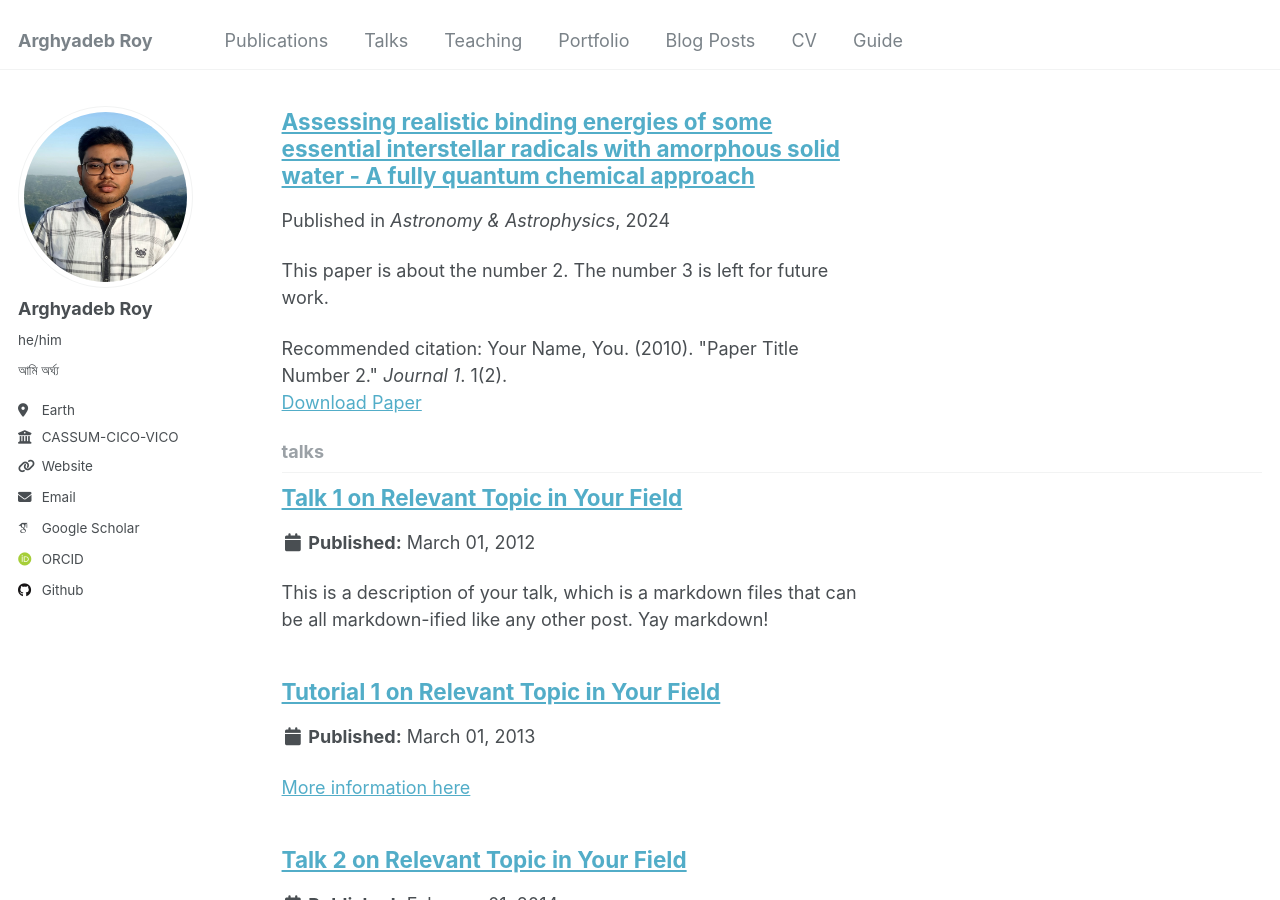
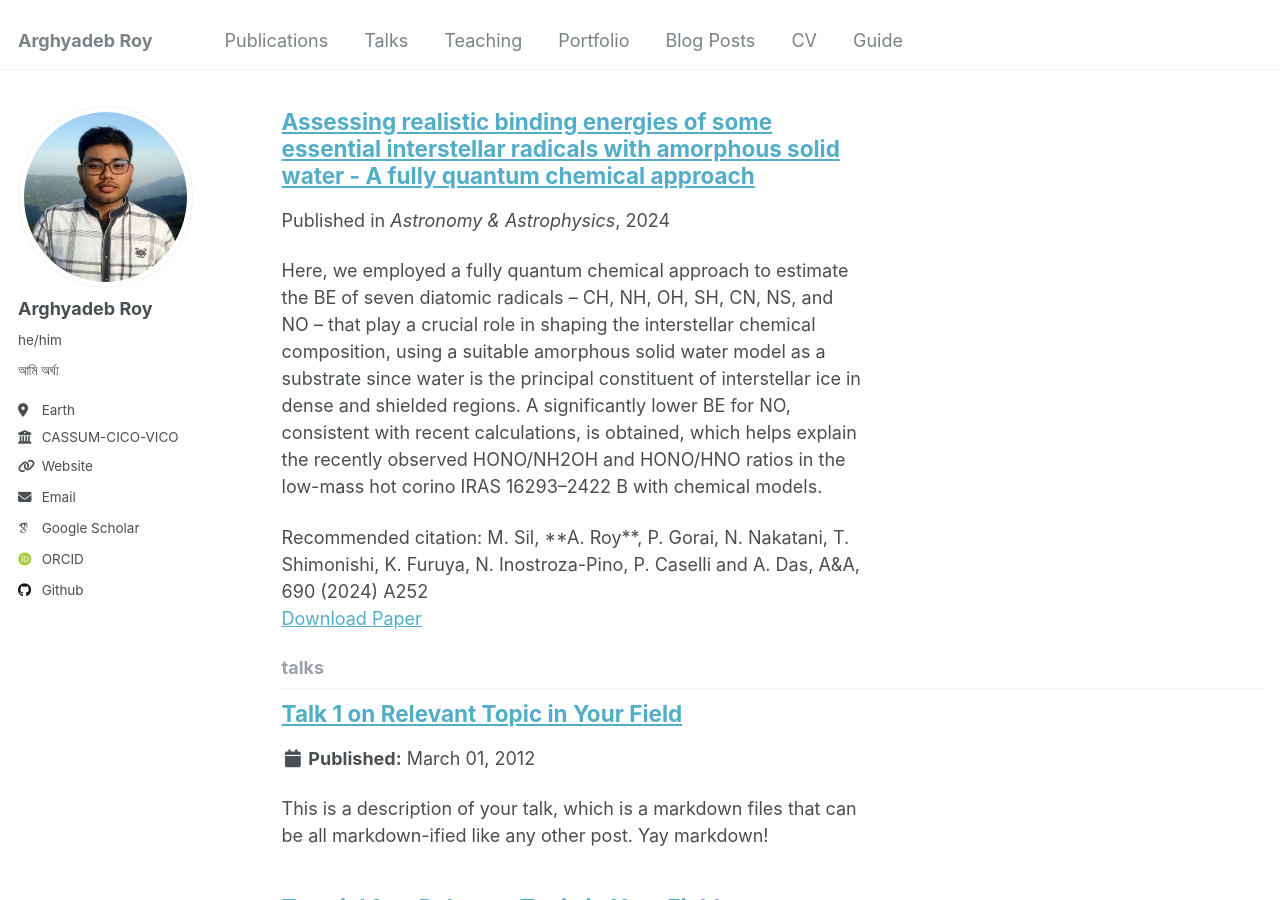
Before and after one commit to arghyadebroy/arghyadebroy.github.io, a Jekyll site: the page built from _pages/collection-archive.html, in a window 1280 px wide and 900 px high, scrolled down 1922 px. Built offline with Jekyll 4.4.1, drawn with Linux system fonts in a browser that asks for light colours; some web fonts are replaced.

Commit message:
Update 2009-10-01-paper-title-number-1.md

```diff
--- a/_publications/2009-10-01-paper-title-number-1.md
+++ b/_publications/2009-10-01-paper-title-number-1.md
@@ -3,11 +3,11 @@ title: "Assessing realistic binding energies of some essential interstellar radi
 collection: publications
 category: article
 permalink: https://www.aanda.org/articles/aa/full_html/2024/10/aa51642-24/aa51642-24.html
-excerpt: 'This paper is about the number 2. The number 3 is left for future work.'
+excerpt: 'Here, we employed a fully quantum chemical approach to estimate the BE of seven diatomic radicals – CH, NH, OH, SH, CN, NS, and NO – that play a crucial role in shaping the interstellar chemical composition, using a suitable amorphous solid water model as a substrate since water is the principal constituent of interstellar ice in dense and shielded regions. A significantly lower BE for NO, consistent with recent calculations, is obtained, which helps explain the recently observed HONO/NH2OH and HONO/HNO ratios in the low-mass hot corino IRAS 16293–2422 B with chemical models.'
 date: 2024-10-11
 venue: 'Astronomy & Astrophysics'
 paperurl: 'https://www.aanda.org/articles/aa/pdf/2024/10/aa51642-24.pdf'
-citation: 'Your Name, You. (2010). &quot;Paper Title Number 2.&quot; <i>Journal 1</i>. 1(2).'
+citation: 'M. Sil, **A. Roy**, P. Gorai, N. Nakatani, T. Shimonishi, K. Furuya, N. Inostroza-Pino, P. Caselli and A. Das, A&A, 690 (2024) A252'
 ---
 
 The contents above will be part of a list of publications, if the user clicks the link for the publication than the contents of section will be rendered as a full page, allowing you to provide more information about the paper for the reader. When publications are displayed as a single page, the contents of the above "citation" field will automatically be included below this section in a smaller font.
```
